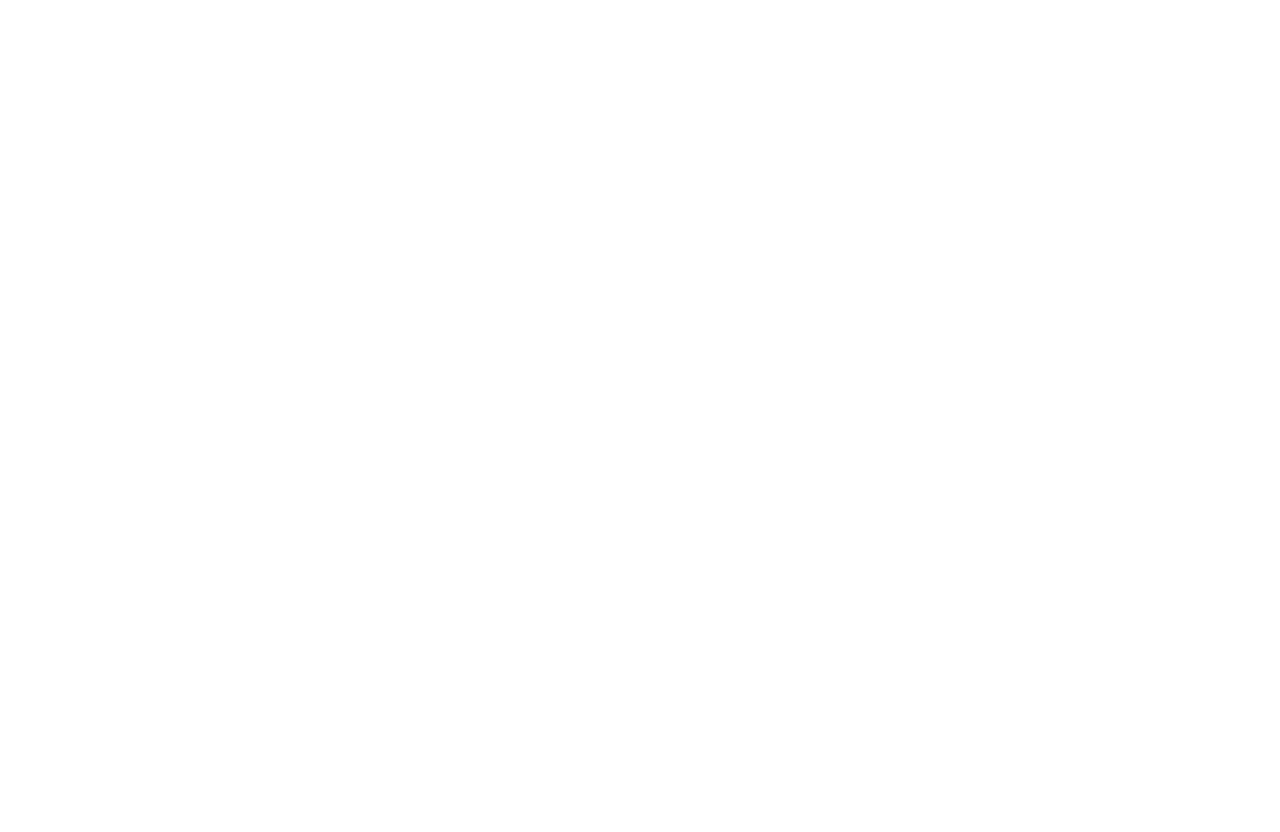
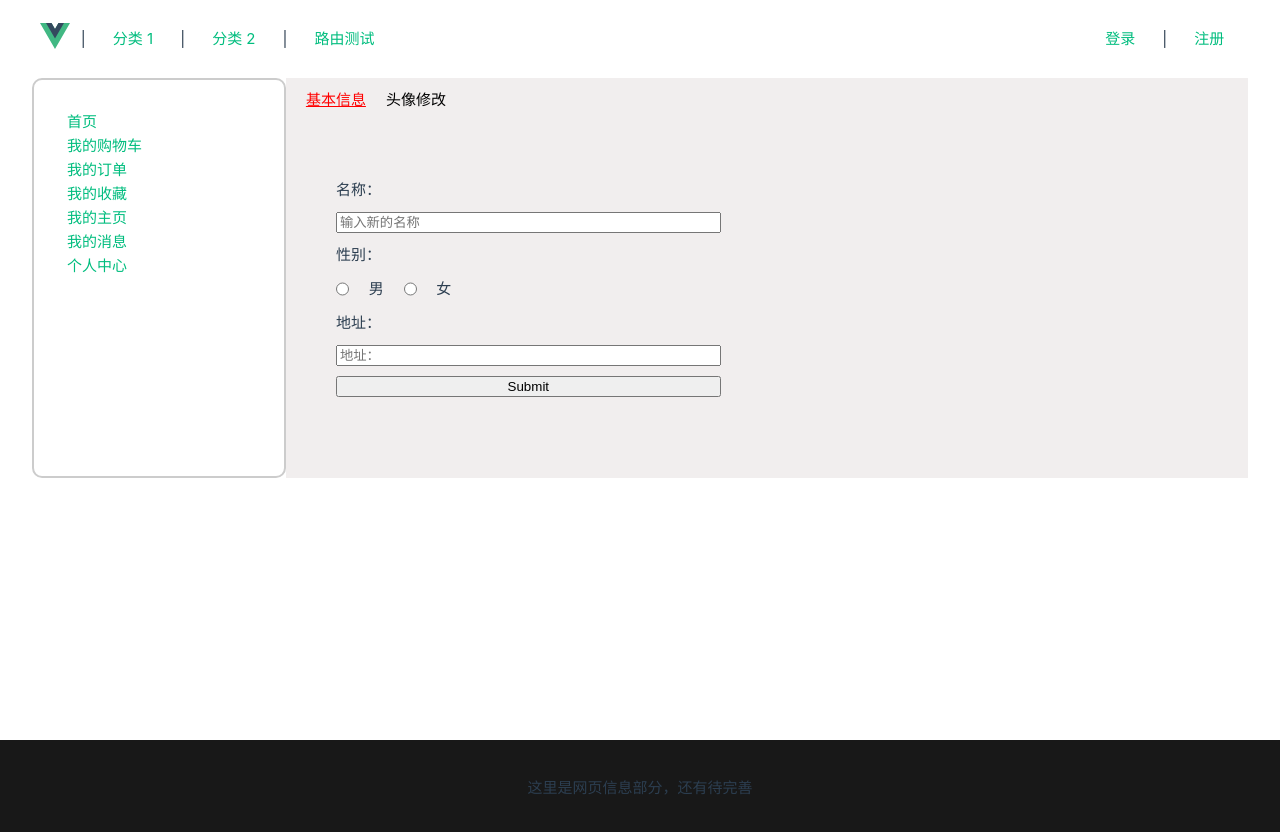
Before and after one commit to tongji-database-project/unitrade-frontend, a Vue app: page /Editinfo in a window 1280 px wide. Before the commit this address had no page. Before the commit the page ends 800 px from the top, so only its background shows below. Built offline with nearby package versions, Linux system fonts and the light colour scheme.

Commit message:
add 增加修改信息的前端界面
还没有接上发送给后端的函数

```diff
--- a/src/router/index.ts
+++ b/src/router/index.ts
@@ -19,6 +19,7 @@
 import ChatView from '@/views/Chat/ChatView.vue'
 
 import TestView from '@/views/TestView.vue'
+import EditInfoView from '@/views/Editinfo/EditInfoView.vue';
 
 
 // TODO: 页面路由配置，可能会频繁调整
@@ -103,7 +104,12 @@
               props: true
             }
           ]
-        }
+        },
+        {
+          path:'Editinfo',
+          name:'Editinfo',
+          component:EditInfoView,
+        },
       ]
     },
     {
--- /dev/null
+++ b/src/views/Editinfo/EditInfoView.vue
@@ -0,0 +1,124 @@
+<script setup lang="ts">
+import{ref}from 'vue'
+import EditAvatorLayout from './components/EditAvatorLayout.vue';
+import EditInfoLayout from './components/EditInfoLayout.vue';
+const categories = [
+  {
+    name: '首页',
+    path: '/'
+  },
+  {
+    name: '我的购物车',
+    path: '/cart'
+  },
+  {
+    name: "我的订单",
+    path: "/order",
+  },
+  {
+    name: '我的收藏',
+    path: '/' /*未设置 */
+  },
+  {
+    name: '我的主页',
+    path: '/' /*未设置 */
+  },
+  {
+    name:"我的消息",
+    path:"/message",
+  },
+  {
+    name:"个人中心",
+    path:"/account",
+  }
+]
+let contentclass=ref("Editinfo")
+function chooseInfo(){
+    contentclass.value="Editinfo";
+}
+function chooseAvator(){
+    contentclass.value="EditAvator";
+}
+</script>
+<template>
+<div class="container">
+    <div class="my-navigator">
+      <div class="header-category" v-for="({ name, path }, index) in categories" :key="index">
+        <RouterLink :to="path">{{ name }}</RouterLink>
+      </div>
+    </div>
+    <div class="editform">
+        <div class="mode">
+            <div v-if="contentclass=='Editinfo'" class="chooseInfo">
+                <p @click="chooseInfo"> 基本信息</p>
+            </div>
+            <div v-else class="chooseInfo_not_choose">
+                <p @click="chooseInfo"> 基本信息</p>
+            </div>
+            <div v-if="contentclass=='EditAvator'"class="chooseAvator">
+                <p @click="chooseAvator">头像修改</p>
+            </div>
+            <div v-else class="chooseAvator_not_choose">
+                <p @click="chooseAvator">头像修改</p>
+            </div>
+        </div>
+        <div class="content">
+            <EditInfoLayout v-if="contentclass=='Editinfo'"/>
+            <EditAvatorLayout v-else-if="contentclass=='EditAvator'"/>
+        </div>
+    </div>
+  </div>
+</template>
+
+<style>
+.container {
+  display: flex; /* 使用弹性布局 */
+  justify-content: space-between; /* 让子元素在容器内水平分布 */
+}
+.my-navigator {
+  width: 25%;
+  height: 400px;
+  align-items: center; /* 垂直居中对齐 */
+  border: 2px solid #ccc;
+  border-radius: 10px; /* 设置所有四个角的圆角半径为 10px */
+  padding: 30px;
+}
+.editform{
+ width:100%;
+ background-color: rgb(241, 238, 238);
+}
+.mode{
+    height: 10%;
+    margin-top: 10px;
+    margin-left:20px;
+    gap:20px;
+    display: flex;
+    flex-direction: row;
+}
+.chooseInfo{
+    color:red;
+    text-decoration: underline;
+}
+.chooseInfo_not_choose{
+    color:black;
+}
+.chooseInfo:hover{
+    cursor: pointer;
+}
+.chooseInfo_not_choose{
+    cursor: pointer;
+}
+.chooseAvator{
+    color:red;
+    text-decoration: underline;
+}
+.chooseAvator_not_choose{
+    color:black;
+}
+.chooseAvator_not_choose:hover{
+    cursor: pointer;
+}
+.chooseAvator:hover{
+    cursor: pointer;
+}
+</style>
--- /dev/null
+++ b/src/views/Editinfo/components/EditAvatorLayout.vue
@@ -0,0 +1,48 @@
+<script>
+  export default {
+    data() {
+      return {
+        imageUrl: ''  // 存储图片的 URL
+      };
+    },
+    methods: {
+      handleFileChange(event) {
+        const file = event.target.files[0];
+        if (file && file.type.startsWith('image/')) {
+          const reader = new FileReader();
+          reader.onload = (e) => {
+            this.imageUrl = e.target.result;  // 设置图片 URL
+          };
+          reader.readAsDataURL(file);  // 读取文件为 Data URL
+        }
+      }
+    }
+  };
+</script>
+<template>
+    <div>
+      <div v-if="imageUrl">
+        <img :src="imageUrl" alt="Preview" style="max-width: 300px; max-height: 300px;" />
+      </div>
+      <div v-else>
+        <img src="https://via.placeholder.com/300" alt="Preview" style="max-width: 300px;max-height: 300px;">
+      </div>
+      <div class="button">
+        <input type="file" @change="handleFileChange" />
+        <div v-if="imageUrl">
+            <button @click="submit">提交</button>
+        </div>
+     </div>
+
+    </div>
+</template>
+
+
+
+<style>
+.button{
+    width:40%;
+    display: flex; /* 使用弹性布局 */
+    justify-content: space-between; /* 让子元素在容器内水平分布 */
+}
+ </style>
--- /dev/null
+++ b/src/views/Editinfo/components/EditInfoLayout.vue
@@ -0,0 +1,57 @@
+
+<script setup lang="ts">
+import axios from "axios";
+
+import {onBeforeMount, ref}from 'vue'
+
+interface Newinfos
+{
+    name:string;
+    sex:string;
+    address:string;
+}
+
+let newName = ''
+let newSex = ''
+let newAddress = ''
+let selected=""
+function submitForm(){
+    const person: Newinfos = {
+  name: newName,
+  sex: newSex,
+  address: newAddress
+};
+  console.log(person);
+}
+</script>
+
+<template>
+    <div class="form">
+     <p>名称：</p>
+     <input v-model="newName" placeholder="输入新的名称" />
+     <p>性别：</p>
+     <div class="sex">
+        <input type="radio" value="男"v-model=newSex>男
+        <input type="radio" value="女"v-model=newSex>女
+     </div>
+     <p>地址：</p>
+     <input v-model="newAddress" placeholder="地址：" />
+     <button @click="submitForm">Submit</button>
+
+    </div>
+
+</template>
+<style>
+.form{
+    margin:50px;
+    width:40%;
+    display: flex;
+    flex-direction: column;
+    gap: 10px;
+}
+.sex{
+    width:30%;
+    display: flex; /* 使用弹性布局 */
+    justify-content: space-between; /* 让子元素在容器内水平分布 */
+}
+</style>
--- a/src/views/MyAccount/MyAccountView.vue
+++ b/src/views/MyAccount/MyAccountView.vue
@@ -1,7 +1,8 @@
 <script setup lang="ts">
-import ItemsForSale from "../Profile/components/ItemsForSale.vue";
+import{ref} from 'vue'
 import ImfoLayout from "./components/ImfoLayout.vue"
 import myorderLayout from "./components/myorderLayout.vue";
+
 const categories = [
   {
     name: '首页',
@@ -24,15 +25,14 @@
     path: '/' /*未设置 */
   },
   {
-    name:"个人设置(进行密码修改等)",
-    path:"/",       /*未设置 */
+    name:"我的消息",
+    path:"/message",
   },
   {
-    name:"我的消息",
-    paht:"/message",
+    name:"个人信息修改",
+    path:"/Editinfo",
   }
 ]
-
 </script>
 
 <template>
@@ -42,9 +42,9 @@
         <RouterLink :to="path">{{ name }}</RouterLink>
       </div>
     </div>
-    <div class="my-informations">
-      <ImfoLayout />
-      <myorderLayout />
+    <div class="my-info">
+      <ImfoLayout/>
+      <myorderLayout/>
     </div>
   </div>
 </template>
@@ -62,8 +62,8 @@
   border-radius: 10px; /* 设置所有四个角的圆角半径为 10px */
   padding: 30px;
 }
-
-.my-informations {
+.my-info {
   width:100%;
+  padding:20px;
 }
 </style>
--- a/src/views/MyAccount/components/myorderLayout.vue
+++ b/src/views/MyAccount/components/myorderLayout.vue
@@ -1,6 +1,6 @@
 <script setup lang="ts">
-import axios from "axios";
-
+import axios from "axios"
+import contentclass from '../MyAccountView.vue'
 import {onBeforeMount, ref}from 'vue'
 interface MyOrder{
       received:number;
@@ -54,6 +54,8 @@
 </template>
 <style>
 .my-orders{
+  border: 2px solid #ccc;
+  border-radius: 10px; /* 设置所有四个角的圆角半径为 10px */
   width:100%;
   height: 40%;
   display:flex;
```
